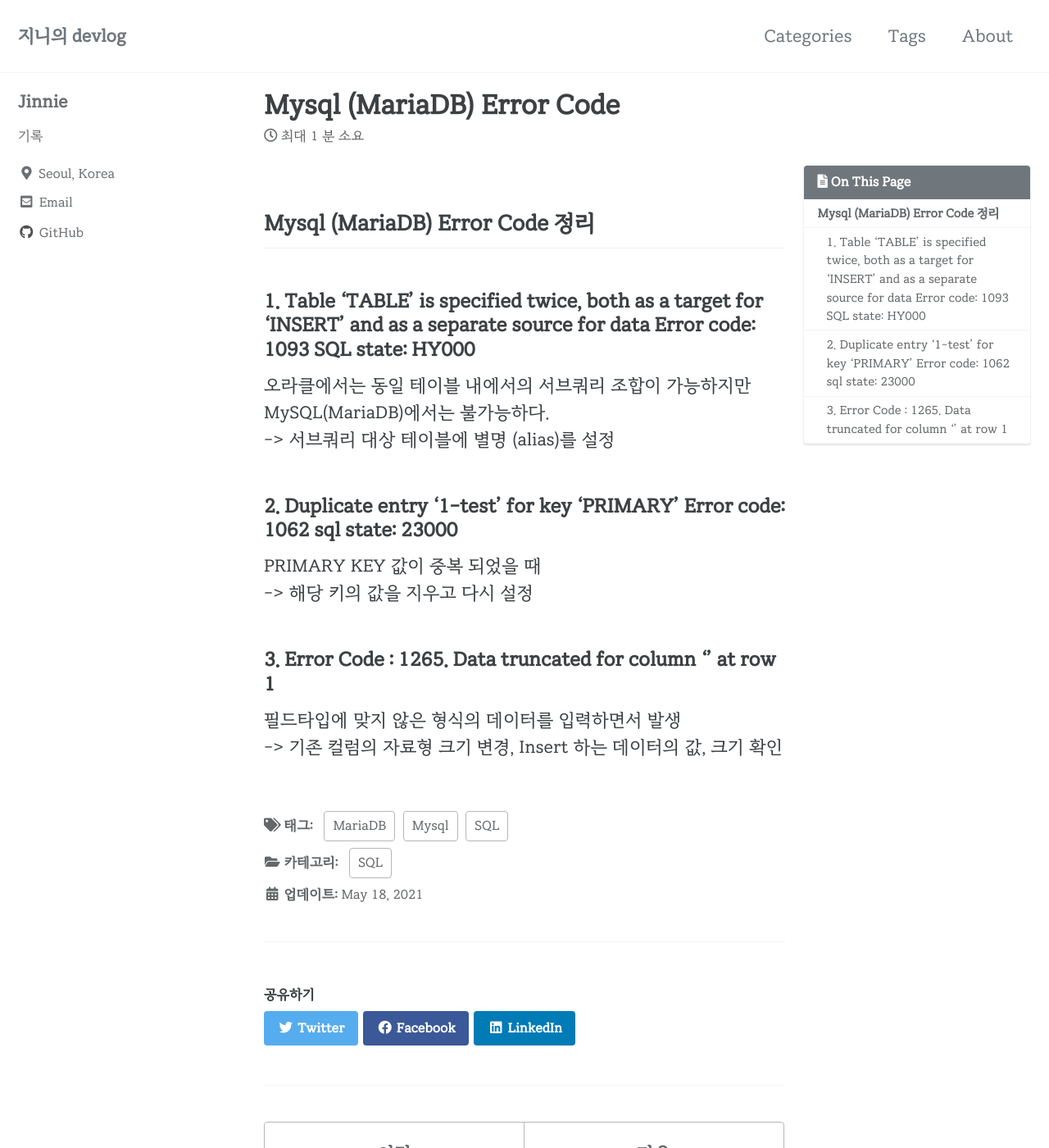
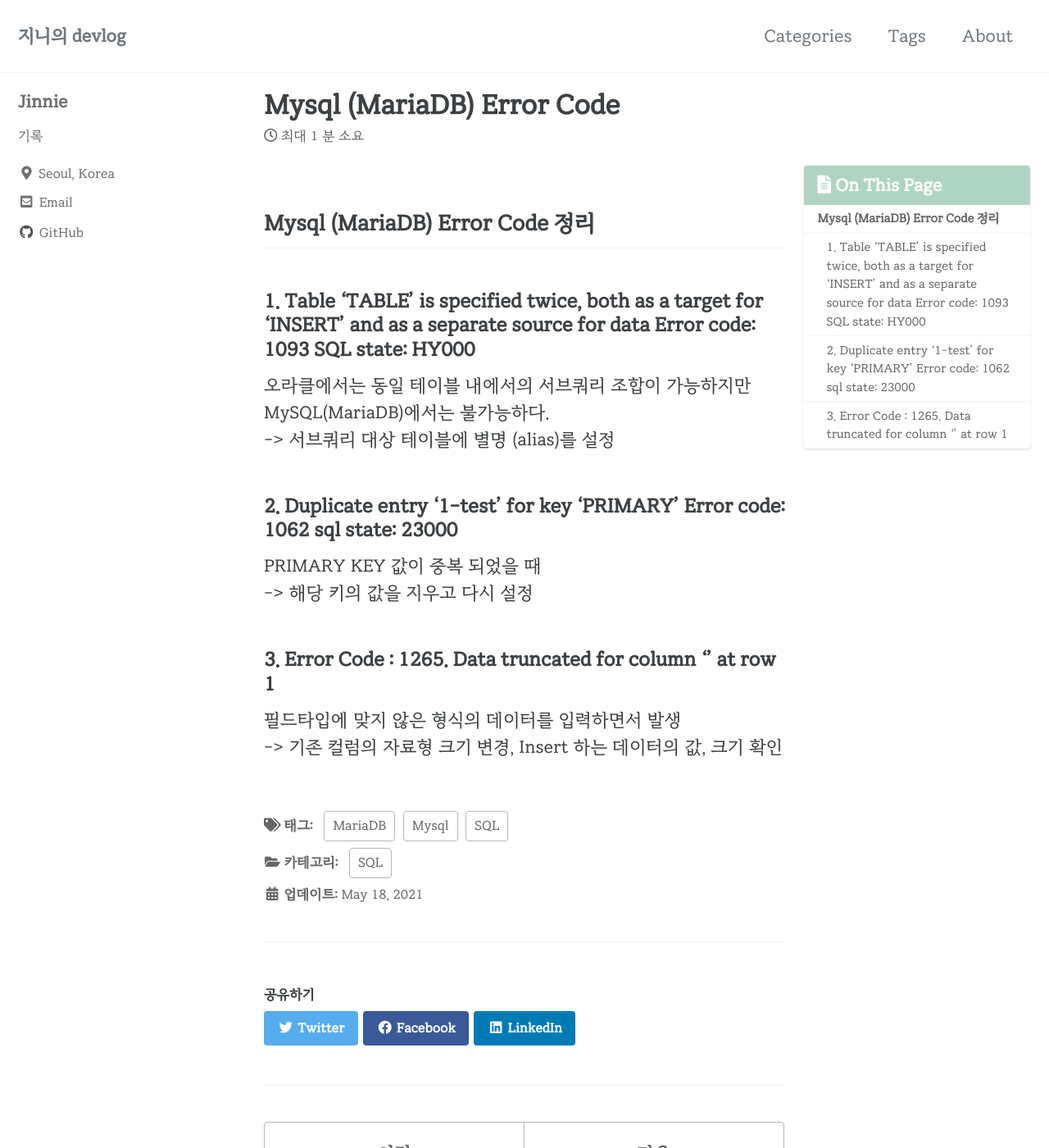
Before and after one commit to jinnie-j/Jinnie-J.github.io, a Jekyll site: the page built from _posts/2021-05-18-sql-error.md, in a window 1280 px wide and 1400 px high. Shown: the whole window at 82% size. Built offline with Jekyll 4.4.1, drawn with Linux system fonts in a browser that asks for light colours; cached includes are drawn as plain includes.

Commit message:
폰트 변경

```diff
--- a/_sass/minimal-mistakes/_base.scss
+++ b/_sass/minimal-mistakes/_base.scss
@@ -112,6 +112,7 @@ blockquote {
   padding-right: 1em;
   font-style: italic;
   border-left: 0.25em solid $primary-color;
+  background-color: rgba(233, 233, 233, 0.35);
 
   cite {
     font-style: italic;
--- a/_sass/minimal-mistakes/_navigation.scss
+++ b/_sass/minimal-mistakes/_navigation.scss
@@ -508,14 +508,15 @@
   color: $gray;
   background-color: $background-color;
   border: 1px solid $border-color;
-  border-radius: $border-radius;
+  /*border-radius: $border-radius;*/
+  border-radius: 5px;
   -webkit-box-shadow: $box-shadow;
   box-shadow: $box-shadow;
 
   .nav__title {
     color: #fff;
-    font-size: $type-size-6;
-    background: $primary-color;
+    font-size: $type-size-5;
+    background: #b0d4c3;
     border-top-left-radius: $border-radius;
     border-top-right-radius: $border-radius;
   }
```
